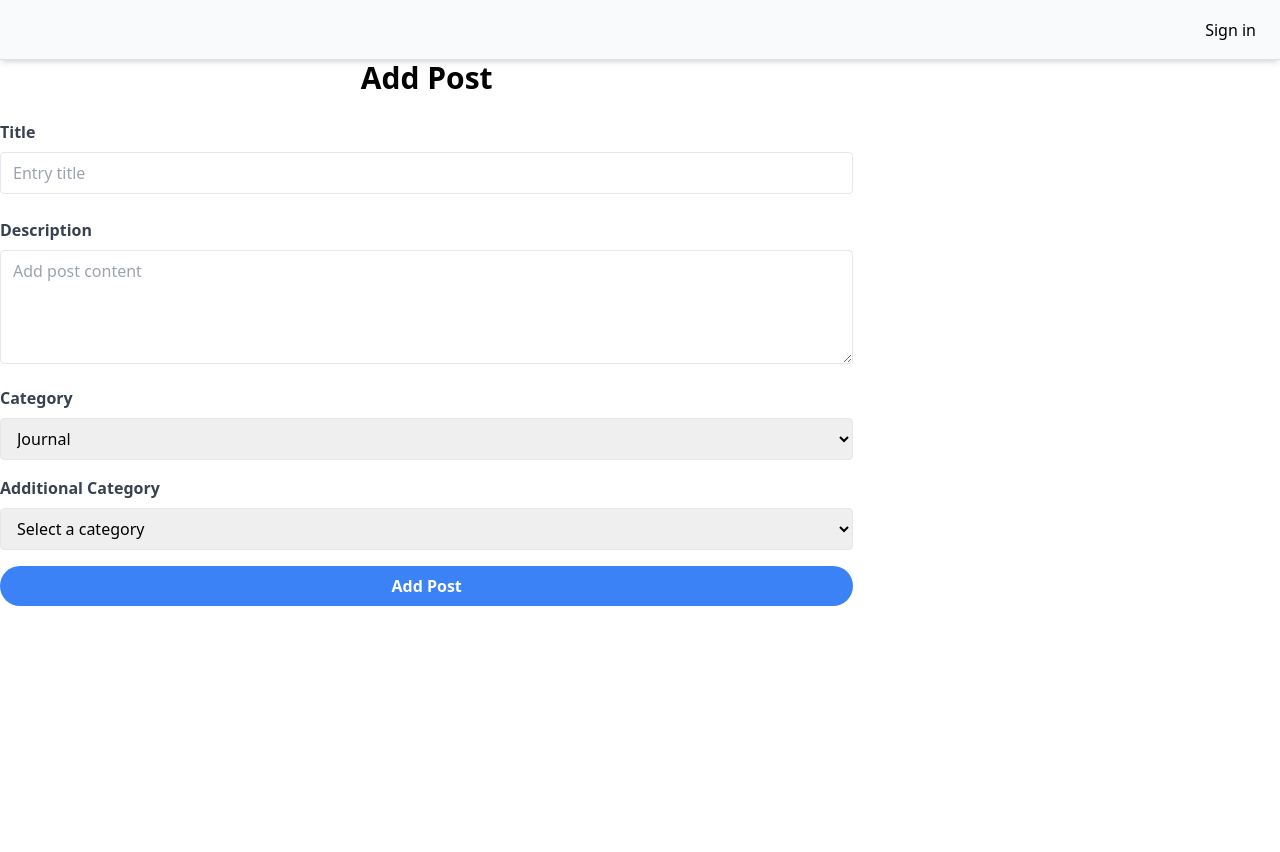
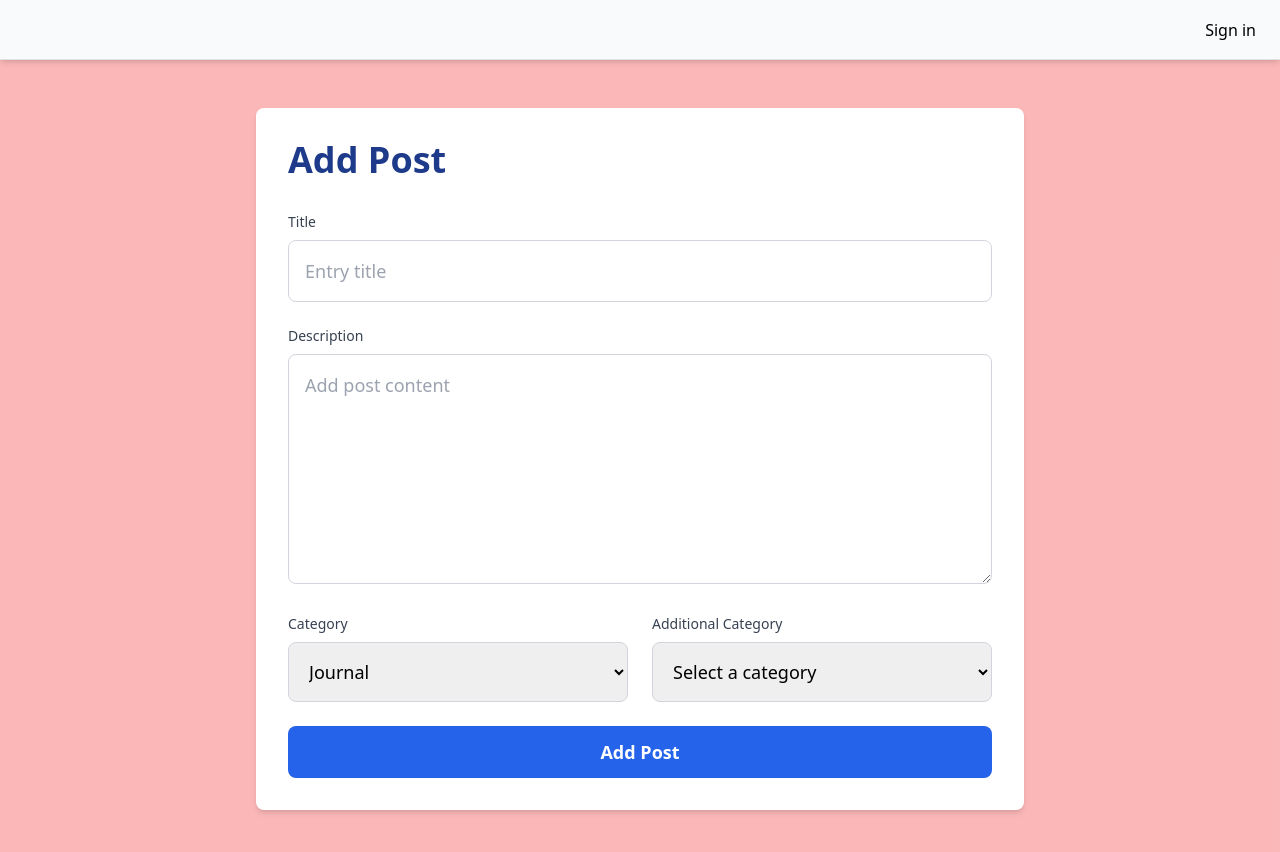
Before and after one commit to MajaMarkiewicz/journal-app, a Next.js app: page /journal/add in a window 1280 px wide. Shown: the top 852 px of the page. Before the commit the page ends 800 px from the top, so only its background shows below. Built offline with nearby package versions, Linux system fonts and the light colour scheme; no server answers.

Commit message:
style: add and edit page

```diff
--- a/app/(dashboard)/journal/[id]/page.tsx
+++ b/app/(dashboard)/journal/[id]/page.tsx
@@ -5,9 +5,7 @@ import type { JournalEntryApiGet } from '@/types/journalEntry'
 import { getUserByClerkId } from '@/utils/auth'
 import connectMongo from '@/utils/connect-mongo'
 
-const EditEntryPage: React.FC<{ params: { id: string } }> = async ({
-  params,
-}) => {
+const EditEntryPage: React.FC<{ params: { id: string } }> = async ({ params }) => {
   await connectMongo()
 
   const { _id: userId } = await getUserByClerkId()
@@ -22,12 +20,18 @@ const EditEntryPage: React.FC<{ params: { id: string } }> = async ({
     )
   }
 
+  const plainEntry: JournalEntryApiGet = {
+    ...entry,
+    _id: entry._id.toString(),
+    userId: entry.userId.toString(),
+  }
+
   return (
-    <div className="h-full w-full grid grid-cols-3">
-      <div className="col-span-2">
+    <div className="min-h-screen bg-red-400/50 p-4 sm:p-8 lg:p-12 flex justify-center items-start">
+      <div className="w-full max-w-3xl">
         <EntryAddEditForm
-          entry={entry}
-          text="Edit entry"
+          entry={plainEntry}
+          text="Edit Entry"
           action={updateEntry.bind(null, params.id)}
         />
       </div>
--- a/app/(dashboard)/journal/add/page.tsx
+++ b/app/(dashboard)/journal/add/page.tsx
@@ -3,8 +3,8 @@ import EntryAddEditForm from '@/app/components/EntryAddEditForm'
 
 const AddEntryPage: React.FC = () => {
   return (
-    <div className="h-full w-full grid grid-cols-3">
-      <div className="col-span-2">
+    <div className="min-h-screen bg-red-400/50 p-4 sm:p-8 lg:p-12 flex justify-center items-start">
+      <div className="w-full max-w-3xl">
         <EntryAddEditForm action={addEntry} text="Add Post" />
       </div>
     </div>
--- a/app/components/EntryAddEditForm.tsx
+++ b/app/components/EntryAddEditForm.tsx
@@ -46,49 +46,58 @@ const EntryAddEditForm: React.FC<PropertyFormProps> = ({
   const { content, title, category, additionalCategory } = entry
 
   return (
-    <form onSubmit={handleSubmit}>
-      <h2 className="text-3xl text-center font-semibold mb-6">{text}</h2>
-
-      <div className="mb-4">
-        <label htmlFor="title" className="block text-gray-700 font-bold mb-2">
+    <div className="bg-white shadow-md rounded-lg p-4 sm:p-8 mx-auto overflow-auto">
+      <h2 className="text-2xl sm:text-3xl md:text-4xl font-bold mb-4 sm:mb-6 md:mb-8 text-blue-900 text-left">
+        {text}
+      </h2>
+      <form onSubmit={handleSubmit} className="space-y-4 sm:space-y-6">
+        <div>
+          <label
+            htmlFor="title"
+            className="block text-sm font-medium text-gray-700 mb-1 sm:mb-2"
+          >
             Title
           </label>
           <input
             type="text"
             id="title"
             name="title"
-          className="border rounded w-full py-2 px-3 mb-2"
+            className="border border-gray-300 rounded-lg w-full p-2 sm:p-3 md:p-4 text-base sm:text-lg focus:ring-2 focus:ring-blue-400 focus:outline-none"
             placeholder="Entry title"
             defaultValue={title}
             required
           />
         </div>
 
-      <div className="mb-4">
-        <label htmlFor="content" className="block text-gray-700 font-bold mb-2">
+        <div>
+          <label
+            htmlFor="content"
+            className="block text-sm font-medium text-gray-700 mb-1 sm:mb-2"
+          >
             Description
           </label>
           <textarea
             id="content"
             name="content"
-          className="border rounded w-full py-2 px-3"
-          rows={4}
+            className="border border-gray-300 rounded-lg w-full p-2 sm:p-3 md:p-4 text-base sm:text-lg focus:ring-2 focus:ring-blue-400 focus:outline-none"
+            rows={7}
             placeholder="Add post content"
             defaultValue={content}
           />
         </div>
 
-      <div className="mb-4">
+        <div className="grid grid-cols-1 md:grid-cols-2 gap-4 sm:gap-6">
+          <div>
             <label
               htmlFor="category"
-          className="block text-gray-700 font-bold mb-2"
+              className="block text-sm font-medium text-gray-700 mb-1 sm:mb-2"
             >
               Category
             </label>
             <select
               id="category"
               name="category"
-          className="border rounded w-full py-2 px-3"
+              className="border border-gray-300 rounded-lg w-full p-2 sm:p-3 md:p-4 text-base sm:text-lg focus:ring-2 focus:ring-blue-400 focus:outline-none"
               defaultValue={category}
               required
             >
@@ -101,17 +110,17 @@ const EntryAddEditForm: React.FC<PropertyFormProps> = ({
             </select>
           </div>
 
-      <div className="mb-4">
+          <div>
             <label
               htmlFor="additionalCategory"
-          className="block text-gray-700 font-bold mb-2"
+              className="block text-sm font-medium text-gray-700 mb-1 sm:mb-2"
             >
               Additional Category
             </label>
             <select
               id="additionalCategory"
               name="additionalCategory"
-          className="border rounded w-full py-2 px-3"
+              className="border border-gray-300 rounded-lg w-full p-2 sm:p-3 md:p-4 text-base sm:text-lg focus:ring-2 focus:ring-blue-400 focus:outline-none"
               defaultValue={additionalCategory}
             >
               <option value="">Select a category</option>
@@ -122,20 +131,21 @@ const EntryAddEditForm: React.FC<PropertyFormProps> = ({
               <option value="Journal">Journal</option>
             </select>
           </div>
+        </div>
 
         <div>
           <button
-          className={`bg-blue-500 hover:bg-blue-600 text-white font-bold py-2 px-4 rounded-full w-full focus:outline-none focus:shadow-outline ${
+            className={`bg-blue-600 hover:bg-blue-700 text-white font-bold py-2 sm:py-3 px-4 sm:px-6 rounded-lg w-full text-lg focus:outline-none focus:ring-2 focus:ring-blue-400 ${
               isLoading ? 'opacity-50 cursor-not-allowed' : ''
             }`}
             type="submit"
-          data-testid="submit-button"
             disabled={isLoading}
           >
             {isLoading ? 'Saving...' : text}
           </button>
         </div>
       </form>
+    </div>
   )
 }
 
```
Lines whose indentation alone changed are shown as unchanged.
